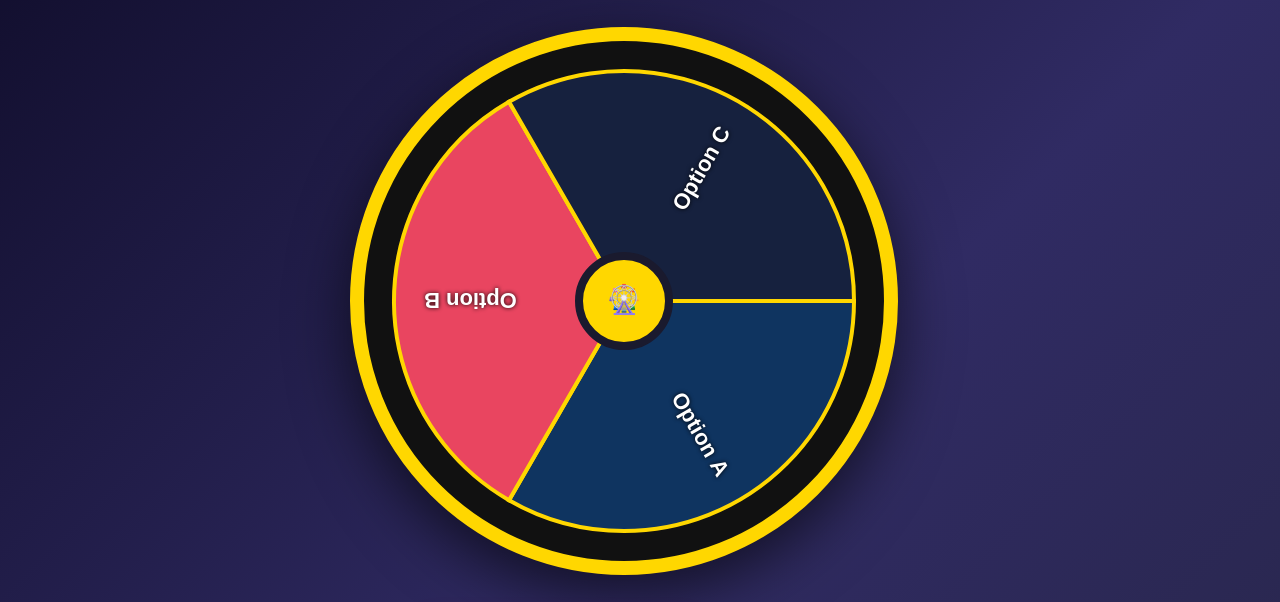
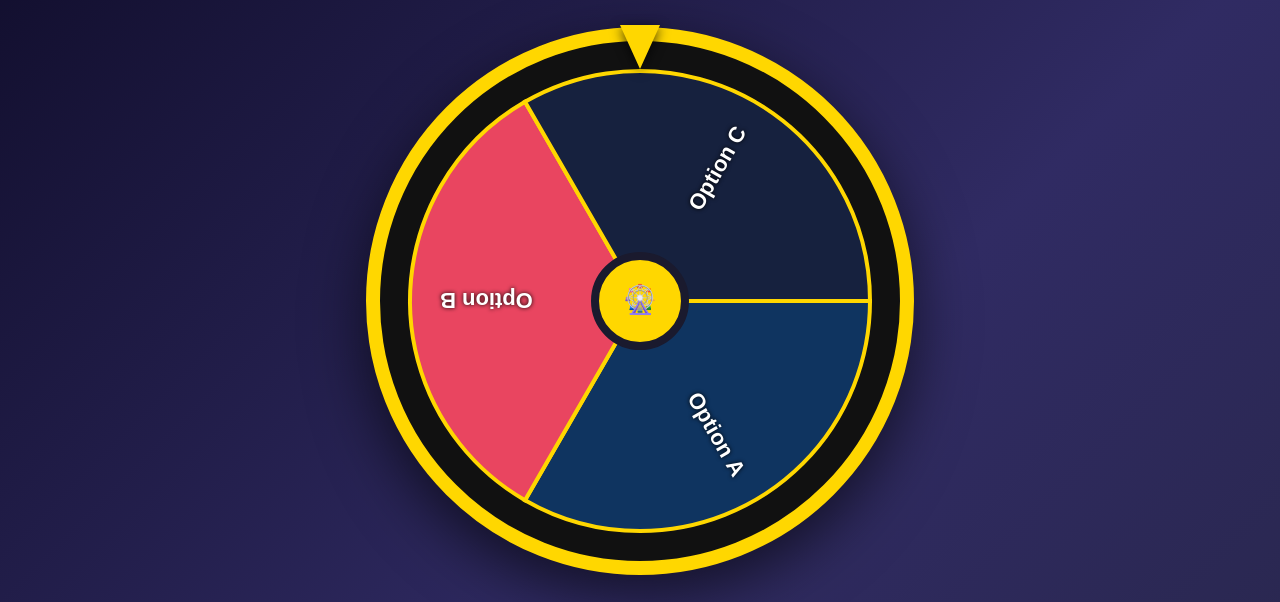
Before and after one commit to 25Braeden/RandomWheelSpinner, a plain HTML site: page index.html in a window 1280 px wide. Shown: the part 167-769 px from the top of the page. Drawn offline with Linux system fonts and the light colour scheme.

Commit message:
Wrap canvas in a div for better layout

```diff
--- a/index.html
+++ b/index.html
@@ -15,7 +15,10 @@
             <p class="subtitle">Make fair random decisions</p>
         </header>
 
-        <canvas id="wheel" width="520" height="520"></canvas>
+        <div class="wheel-wrapper">
+            <div class="wheel-pointer"></div>
+            <canvas id="wheel" width="520" height="520"></canvas>
+        </div>
 
         <div class="controls">
             <button onclick="spin()" class="spin-btn">SPIN THE WHEEL</button>
```
